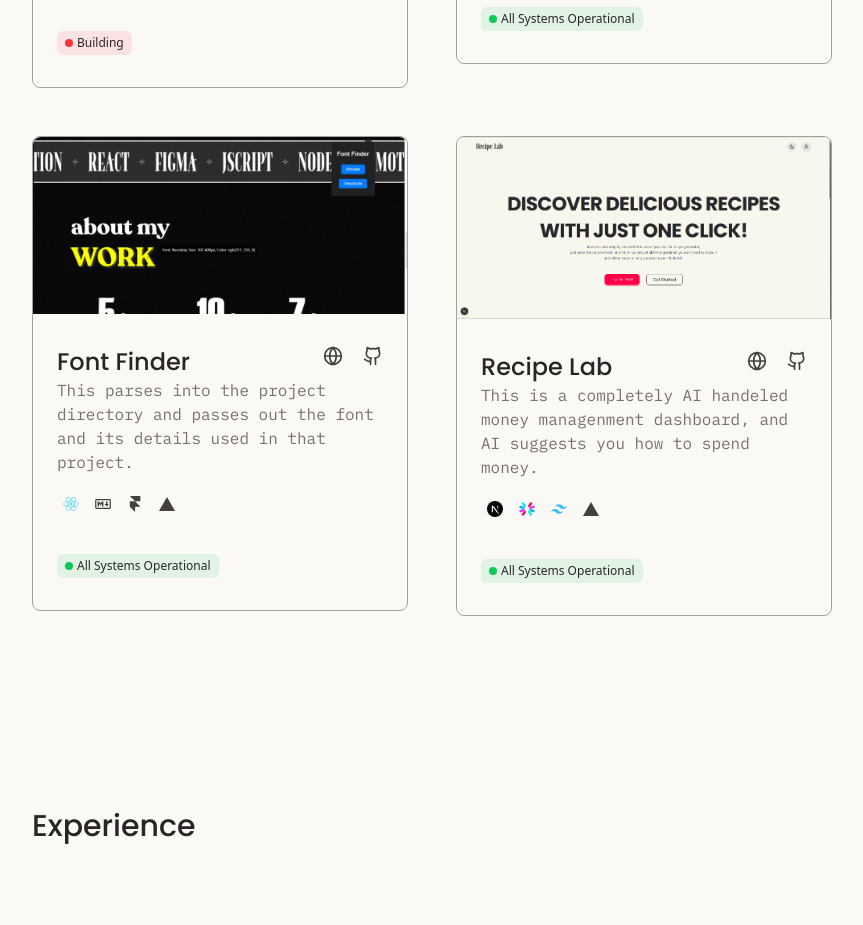
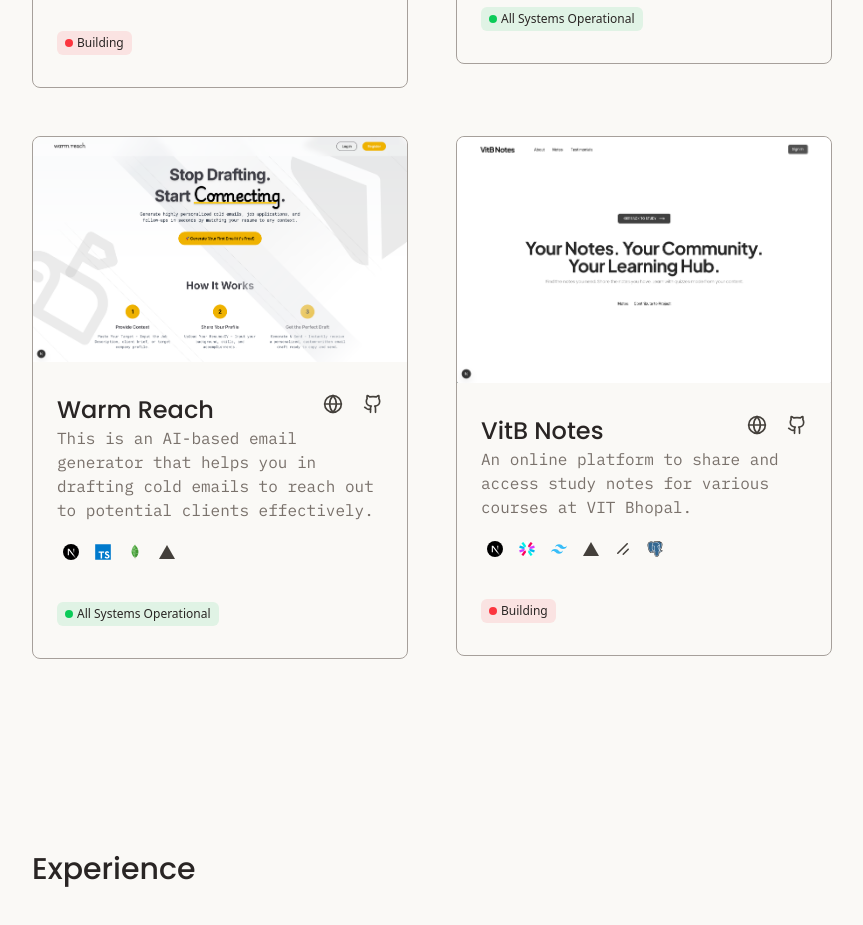
Before and after one commit to nikhildhanda04/portfolio-v3, a Next.js app: page / in a window 1280 px wide. Shown: the part 1560-2485 px from the top of the page, without its empty margins (208-1071 px from the left). Built offline with nearby package versions, Linux system fonts and the light colour scheme; no server answers; a web font is replaced by a local one.

Commit message:
updated: project info

```diff
--- a/src/app/api/wakatime-status/route.ts
+++ b/src/app/api/wakatime-status/route.ts
@@ -1,4 +1,4 @@
-// app/api/wakatime-status/route.ts
+
 import { NextResponse } from 'next/server';
 
 const WAKATIME_API_KEY = process.env.WAKATIME_API_KEY;
--- a/src/app/components/landingpage/projectData.tsx
+++ b/src/app/components/landingpage/projectData.tsx
@@ -11,8 +11,11 @@
 import MDXIcon from '../svgs/technologies/MDXIcon';
 import Ollama from '../svgs/technologies/Ollama';
 import Scikit from '../svgs/technologies/Scikit';
+import Shadcn from '../svgs/technologies/Shadcn';
+import PostgreSQL from '../svgs/technologies/PostgreSQL';
 import Vercel from '../svgs/technologies/Vercel';
 import Jwt from '../svgs/technologies/Jwt';
+import { p } from 'motion/react-client';
 
 export interface Project {
   title: string;
@@ -42,8 +45,10 @@
   nodejs: NodeJs,
   manifest: MDXIcon,
   vercel: Vercel,
+  postgresql: PostgreSQL,
   ollama: Ollama,
   scikit: Scikit,
+  shadcn: Shadcn,
   jwt: Jwt,
 };
 
@@ -67,7 +72,7 @@
     description: "This is an AI-based job finding platform. Just upload your resume and voila! It finds the best-suited jobs for you and auto-applies.",
     tech: mapTechs(["Nextjs", "Mongo", "NLP", "Scikit", "Motion", "Vercel"]),
     link: "https://github.com/nikhildhanda04/next-hire",
-    live: "https://nexthire.vercel.app/",
+    live: "https://next-hire-bice.vercel.app/",
     image: "/Nexthire.png",
     isWorking: false,
   },
@@ -81,21 +86,21 @@
     isWorking: true,
   },
   {
-    title: "Font Finder",
-    description: "This parses into the project directory and passes out the font and its details used in that project.",
-    tech: mapTechs(["Reactjs", "Manifest", "Motion", "Vercel"]),
-    link: "https://github.com/nikhildhanda04/FontFinder",
-    live: "https://font-finder.vercel.app/",
-    image: "/Fontfinder.png",
+    title: "Warm Reach",
+    description: "This is an AI-based email generator that helps you in drafting cold emails to reach out to potential clients effectively.",
+    tech: mapTechs(["Nextjs", "typescript", "mongodb", "Vercel"]),
+    link: "https://github.com/nikhildhanda04/Warm-Reach",
+    live: "https://warmreach.vercel.app/",
+    image: "/warm-reach.png",
     isWorking: true,
   },
   {
-    title: "Recipe Lab",
-    description: "This is a completely AI handeled money managenment dashboard, and AI suggests you how to spend money.",
-    tech: mapTechs(["Nextjs", "JWT","Gemini API", "Tailwind", "Vercel"]),
-    link: "https://github.com/nikhildhanda04/recipe-lab",
-    live: "https://recipelab.vercel.app/",
-    image: "/recipelab.png",
-    isWorking: true,
+    title: "VitB Notes",
+    description: "An online platform to share and access study notes for various courses at VIT Bhopal.",
+    tech: mapTechs(["Nextjs", "JWT","Gemini API", "Tailwind", "Vercel", "Shadcn", "PostgreSQL" ]),
+    link: "https://github.com/nikhildhanda04/vitb-notes",
+    live: "https://github.com/nikhildhanda04/vitb-notes",
+    image: "/vitb-notes.png",
+    isWorking: false,
   },
 ];
```
Also changed, not shown: public/vitb-notes.png (added), public/warm-reach.png (added).
